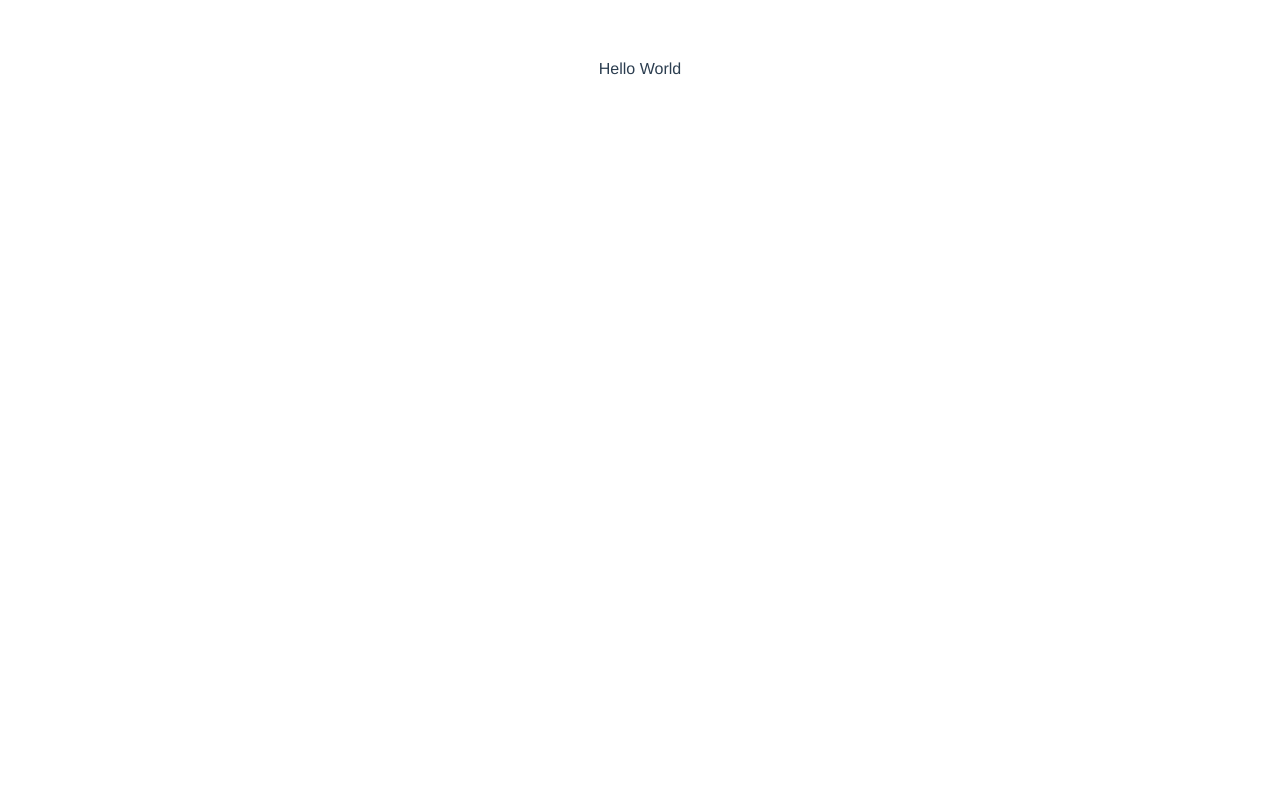
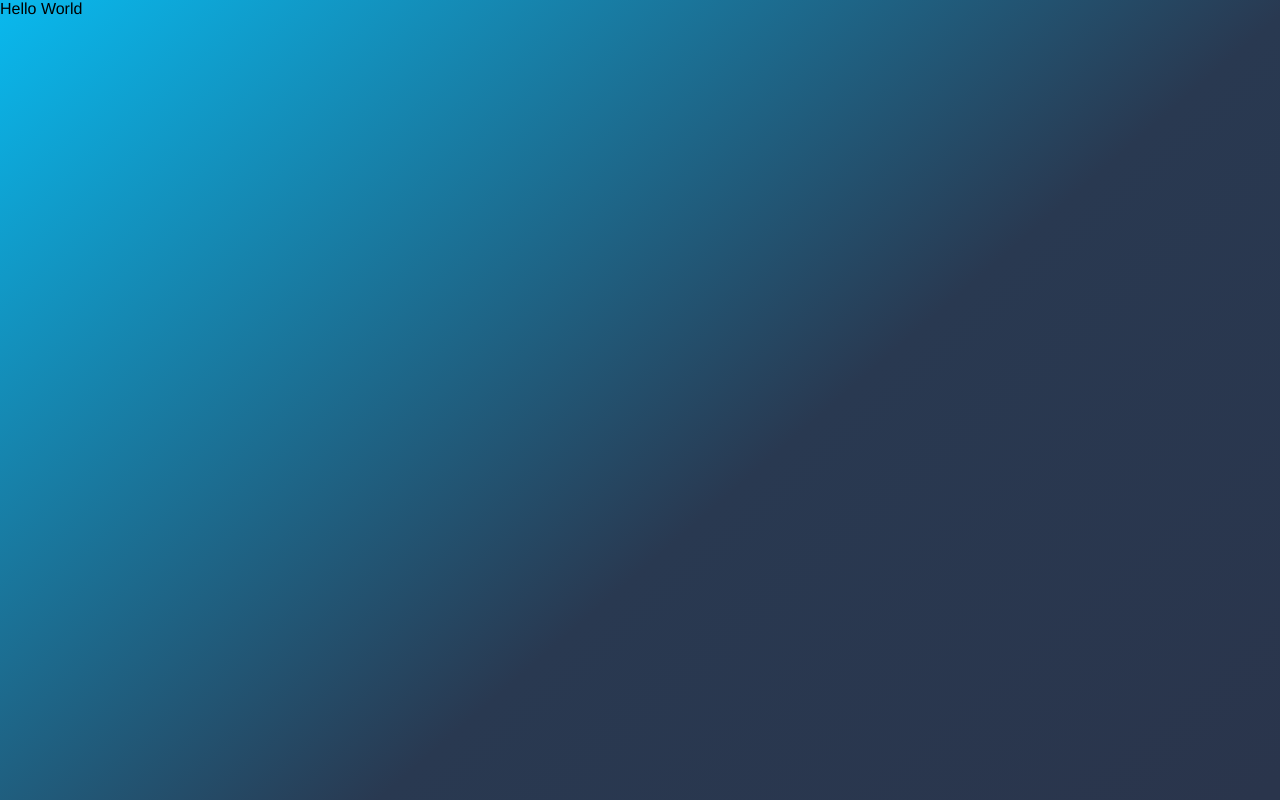
Before and after one commit to jmcreasman/Pokedex, a Vue app in the folder pokedex/: page / in a window 1280 px wide. Built offline with nearby package versions, Linux system fonts and the light colour scheme.

Commit message:
setting up basic app and body styling

```diff
--- a/pokedex/src/App.vue
+++ b/pokedex/src/App.vue
@@ -1,7 +1,7 @@
 <template>
   <div id="app">
-    <div>
-      <router-view></router-view>
+    <div class="primary-view" >
+      <router-view class="primary-view-content"></router-view>
     </div>
   </div>
 </template>
@@ -17,11 +17,25 @@ export default {
 
 <style>
   #app {
+    width: 100%;
+    height: 100%;
     font-family: 'Avenir', Helvetica, Arial, sans-serif;
     -webkit-font-smoothing: antialiased;
     -moz-osx-font-smoothing: grayscale;
-  text-align: center;
+    display: flex;
+    flex-direction: column;
+    /* text-align: center;
     color: #2c3e50;
-  margin-top: 60px;
+    margin-top: 60px; */
+  }
+  body {
+      margin: 0;
+      width: 100%;
+      height: 100%;
+  }
+
+  .primary-view, .primary-view-content, .html {
+    width: 100%;
+    height: 100%;
   }
 </style>
--- a/pokedex/src/components/Dashboard.vue
+++ b/pokedex/src/components/Dashboard.vue
@@ -1,5 +1,5 @@
 <template>
-  <div class="hello">
+  <div class="app">
     Hello World
   </div>
 </template>
@@ -17,5 +17,8 @@ export default {
 
 <!-- Add "scoped" attribute to limit CSS to this component only -->
 <style scoped>
-
+  .app {
+    background: linear-gradient(-41deg, #2A354C 1%, #293951 41%, #09B9EE 100%);
+    height: 100vh;
+  }
 </style>
```
Lines whose indentation alone changed are shown as unchanged.
